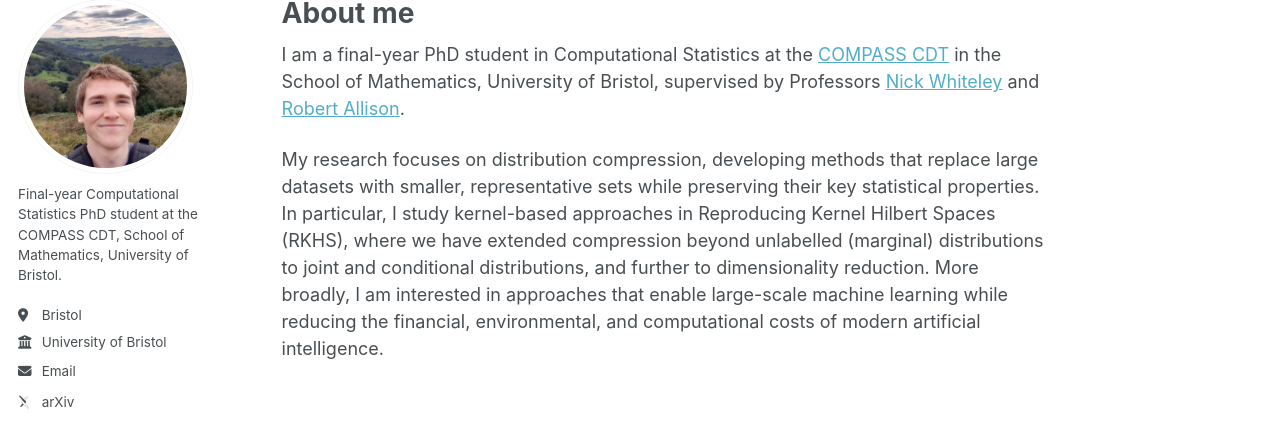
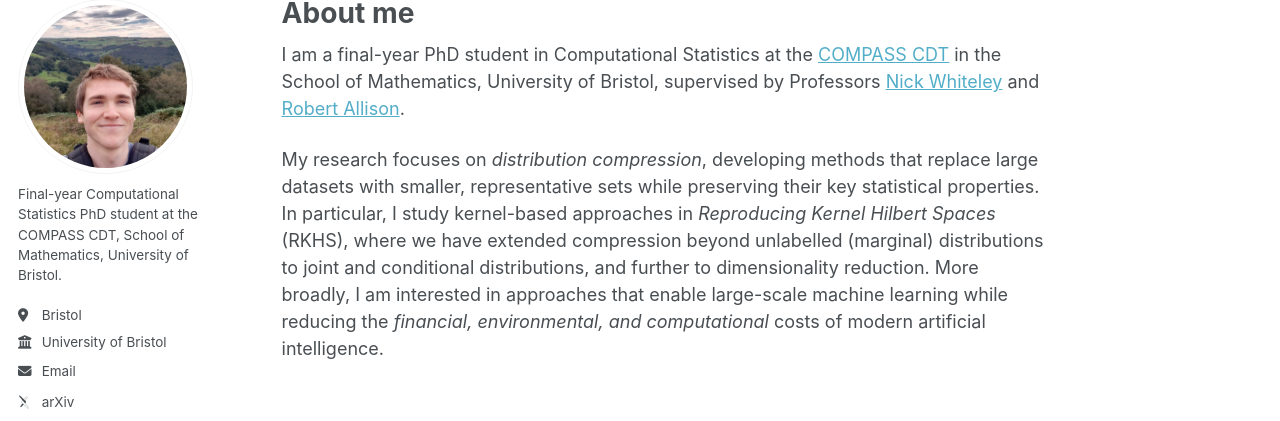
Before and after one commit to dominicjbroadbent/dominicjbroadbent.github.io, a Jekyll site: the page built from _pages/about.md, in a window 1280 px wide. Shown: the part 100-521 px from the top of the page. Built offline with Jekyll 4.4.1, drawn with Linux system fonts in a browser that asks for light colours; some web fonts are replaced; a script that is not in the unit is left out.

Commit message:
Update about.md

```diff
--- a/_pages/about.md
+++ b/_pages/about.md
@@ -9,4 +9,4 @@ redirect_from:
 
 I am a final-year PhD student in Computational Statistics at the [COMPASS CDT](https://www.bristol.ac.uk/cdt/compass/) in the School of Mathematics, University of Bristol, supervised by Professors [Nick Whiteley](https://sites.google.com/view/nickwhiteley/) and [Robert Allison](https://research-information.bris.ac.uk/en/persons/robert-f-allison).
 
-My research focuses on distribution compression, developing methods that replace large datasets with smaller, representative sets while preserving their key statistical properties. In particular, I study kernel-based approaches in Reproducing Kernel Hilbert Spaces (RKHS), where we have extended compression beyond unlabelled (marginal) distributions to joint and conditional distributions, and further to dimensionality reduction. More broadly, I am interested in approaches that enable large-scale machine learning while reducing the financial, environmental, and computational costs of modern artificial intelligence.
+My research focuses on *distribution compression*, developing methods that replace large datasets with smaller, representative sets while preserving their key statistical properties. In particular, I study kernel-based approaches in *Reproducing Kernel Hilbert Spaces* (RKHS), where we have extended compression beyond unlabelled (marginal) distributions to joint and conditional distributions, and further to dimensionality reduction. More broadly, I am interested in approaches that enable large-scale machine learning while reducing the *financial, environmental, and computational* costs of modern artificial intelligence.
```
